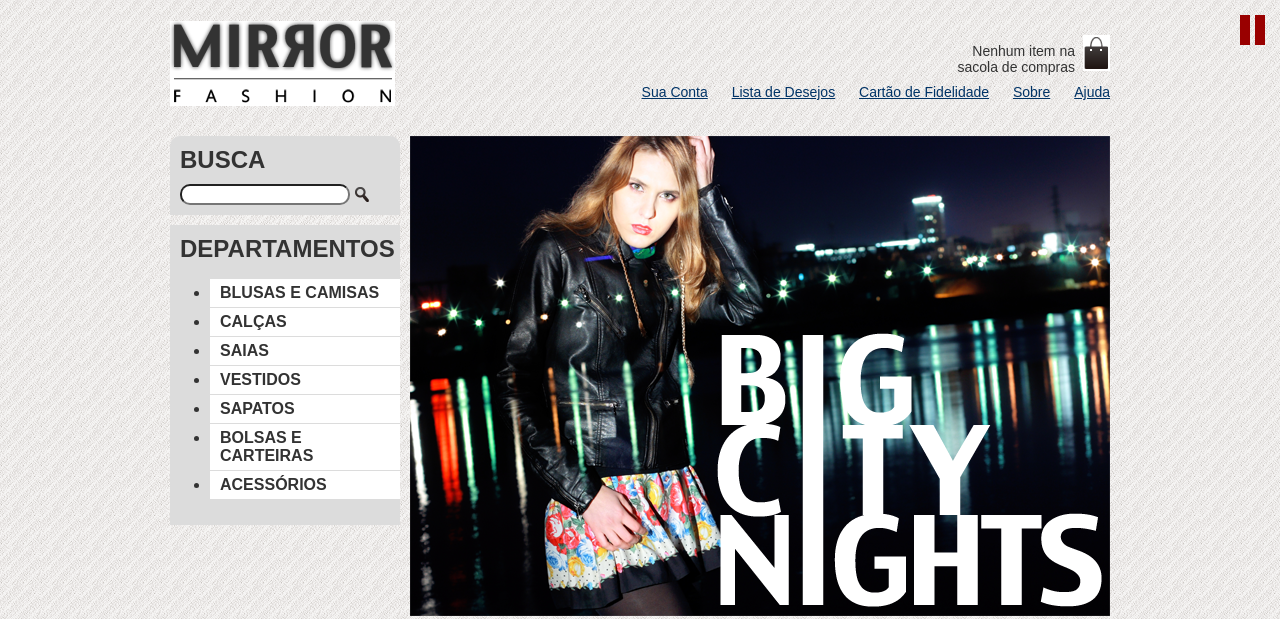
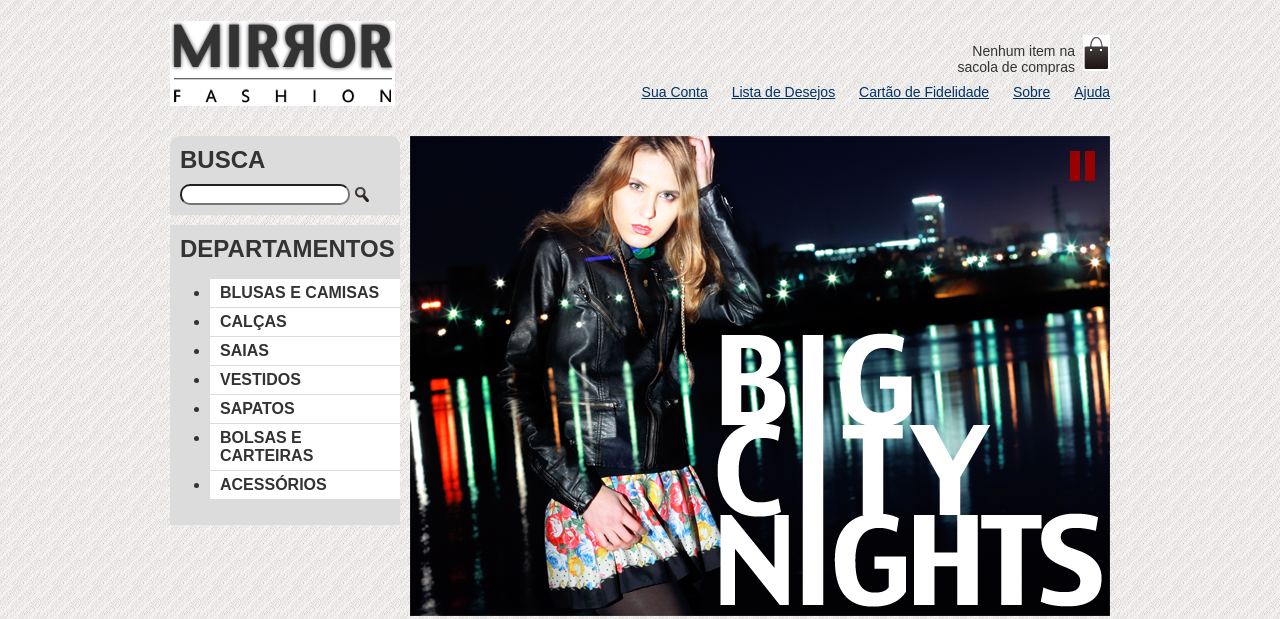
Before and after one commit to guilhermeschmitt/apostilaFrontEnd, a PHP site: page / in a window 1280 px wide. Shown: the top 619 px of the page. Run offline with PHP 8.4, Linux system fonts and the light colour scheme; some libraries are stand-ins or nearby versions; some web fonts are replaced.

Commit message:
Alterações no botão de compartilhamento e no de pause/play, junto com uma pequena mudança no rodapé. Rodapé deverá ser refeito futuramente.

```diff
--- a/css/estilo.css
+++ b/css/estilo.css
@@ -44,7 +44,8 @@ header {
   width: 940px; }
 
 .destaque {
-  margin-top: 10px; }
+  margin-top: 10px;
+  position: relative; }
 
 .mais-vendidos {
   background: linear-gradient(#dcdcf5, #f4bebe);
--- a/css/mobile.css
+++ b/css/mobile.css
@@ -1,6 +1,12 @@
 .busca, .destaque img, .menu-departamentos {
   margin-right: 0;
   width: 100%; }
+
+.pause, .play {
+  top: auto;
+  right: auto;
+  left: 10px;
+  bottom: 10px; }
 
 header h1 {
   text-align: center; }
--- a/css/produto.css
+++ b/css/produto.css
@@ -111,4 +111,8 @@ thead {
   line-height: 44px;
   color: #555; }
 
+.twitter-share-button {
+  padding-top: 0px;
+  padding-bottom: 26px; }
+
 /*# sourceMappingURL=produto.css.map */
--- a/produto.php
+++ b/produto.php
@@ -13,8 +13,10 @@
 			<div class="produto">
 				<h1>Fuzzy Cardigan</h1>
 				<p>Por apenas R$129,00</p>
-				<iframe src="https://www.facebook.com/plugins/like.php?href=https%3A%2F%2Fdevelopers.facebook.com%2Fdocs%2Fplugins%2F&width=172&layout=button_count&action=like&size=small&show_faces=false&share=true&height=46&appId" width="172" height="46" style="border:none;overflow:hidden" scrolling="no" frameborder="0" allowTransparency="true"></iframe>
-				<a class="twitter-share-button" href="https://twitter.com/intent/tweet?text=Teste%20Um%20Dois%20Tres">Tweet</a>
+				<div class="share">
+					<iframe src="https://www.facebook.com/plugins/like.php?href=https%3A%2F%2Fdevelopers.facebook.com%2Fdocs%2Fplugins%2F&width=172&layout=button_count&action=like&size=small&show_faces=false&share=true&height=46&appId" width="172" height="46" style="border:none;overflow:hidden" scrolling="no" frameborder="0" allowTransparency="true"></iframe>
+					<a class="twitter-share-button" href="https://twitter.com/intent/tweet?text=Teste%20Um%20Dois%20Tres">Tweet</a>
+				</div>
 				<form action="checkout.php" method="POST">
 					<input type="hidden" name="nome" value="Fuzzy Cardigan">
 					<input type="hidden" name="preco" value="129.00">
--- a/sass/estilo.scss
+++ b/sass/estilo.scss
@@ -5,7 +5,7 @@
 body {
     color: $cinza-333;
     font-family: 'Mogra', sans-serif;
-    background-image: url(../img/body-background.png)
+    background-image: url(../img/body-background.png);
 }
 
 footer {
@@ -50,6 +50,7 @@ header {
 
 .destaque {
     margin-top: 10px;
+    position: relative;
 }
 
 .mais-vendidos {
--- a/sass/helper/_placeholder.scss
+++ b/sass/helper/_placeholder.scss
@@ -22,3 +22,10 @@
     right: 15px;
     top: 15px;
 }
+
+%pause-play-mobile{
+    top: auto;
+    right: auto;
+    left: 10px;
+    bottom: 10px;
+}
--- a/sass/mobile.scss
+++ b/sass/mobile.scss
@@ -51,6 +51,14 @@ header{
     }
 }
 
+.pause {
+    @extend %pause-play-mobile;
+}
+
+.play{
+    @extend %pause-play-mobile;
+}
+
 .sacola{
     display: none;
 }
--- a/sass/produto.scss
+++ b/sass/produto.scss
@@ -141,3 +141,8 @@ thead {
     @include radius-hei-wid(50%, 44px, 44px);
     @include linehi-color(44px, #555);
 }
+
+.twitter-share-button {
+    padding-top: 0px;
+    padding-bottom: 26px;
+}
```
Also changed, not shown: css/sobre.css (+7 -15 lines), 3 other files.
